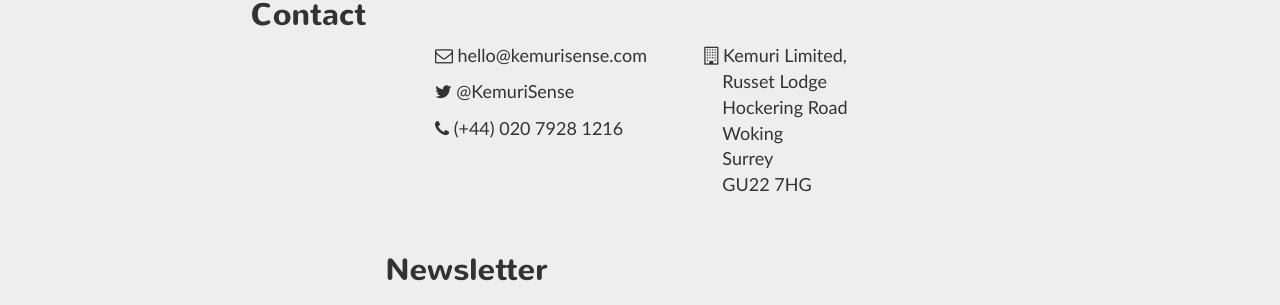
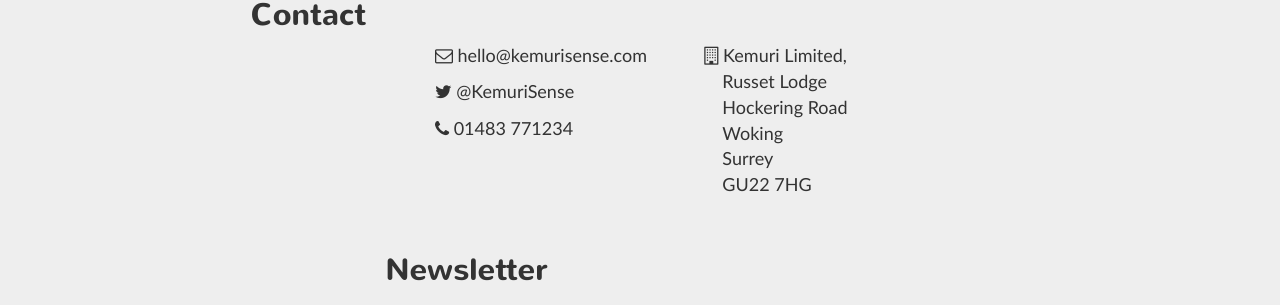
Before and after one commit to intelligentlilli/kemurisense.github.io, a Jekyll site: the page built from contact.html, in a window 1280 px wide and 900 px high. Shown: the part 144-449 px from the top of the window. Built offline with Jekyll 4.4.1, drawn with Linux system fonts in a browser that asks for light colours; nearby versions of some CDN libraries; library files that are not in the unit come from our copies; comment, search, counter and statistics services are not loaded.

Commit message:
Phone number change

```diff
--- a/contact.html
+++ b/contact.html
@@ -22,7 +22,7 @@
 
             <p><span class="k-icon"></span> @KemuriSense
 
-            <p><span class="k-icon"></span> (+44) 020 7928 1216
+            <p><span class="k-icon"></span> 01483 771234
 
           </div>
           <div class="col-md-4 col-md-push-3  contact-info">
```
